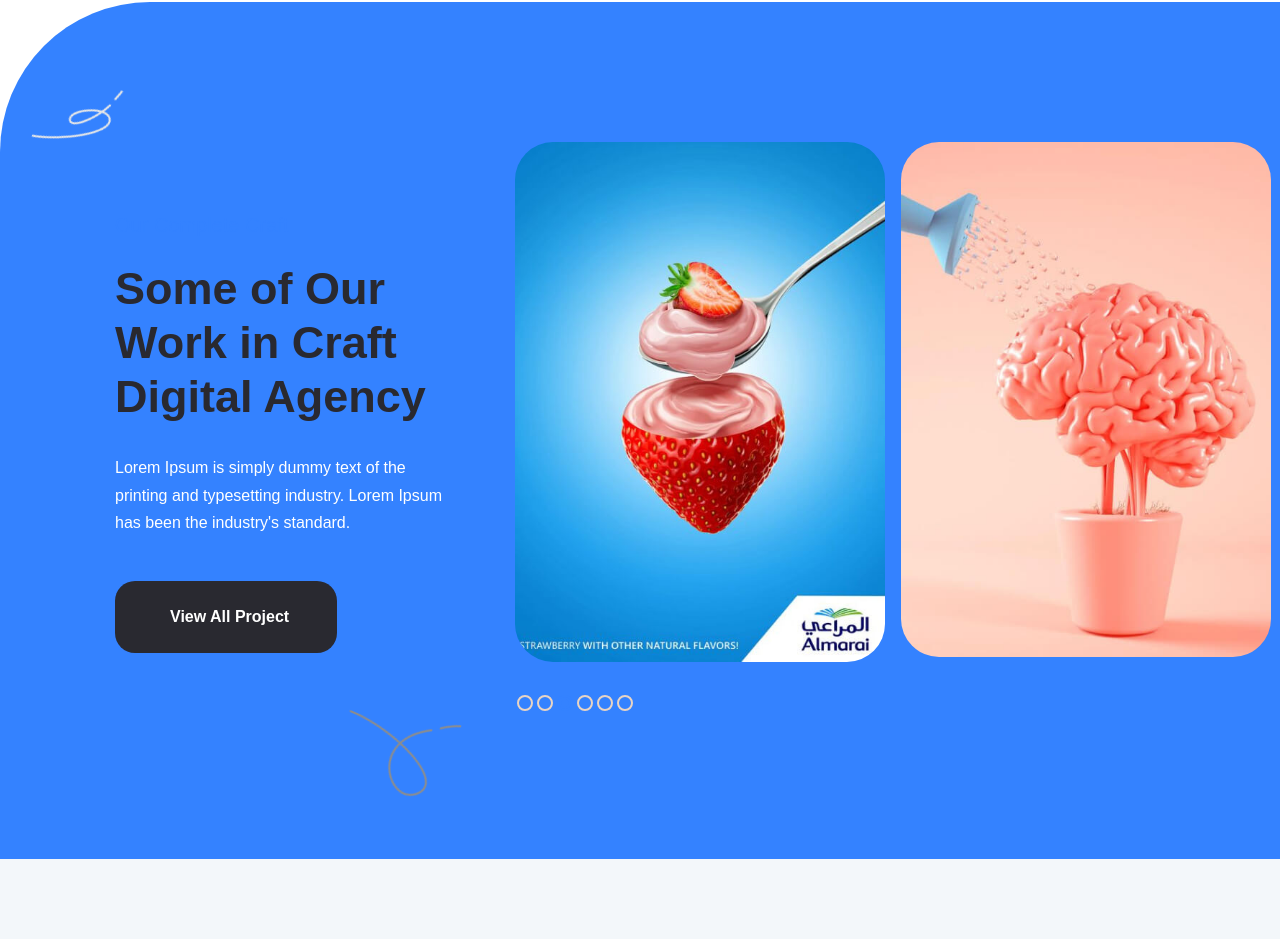
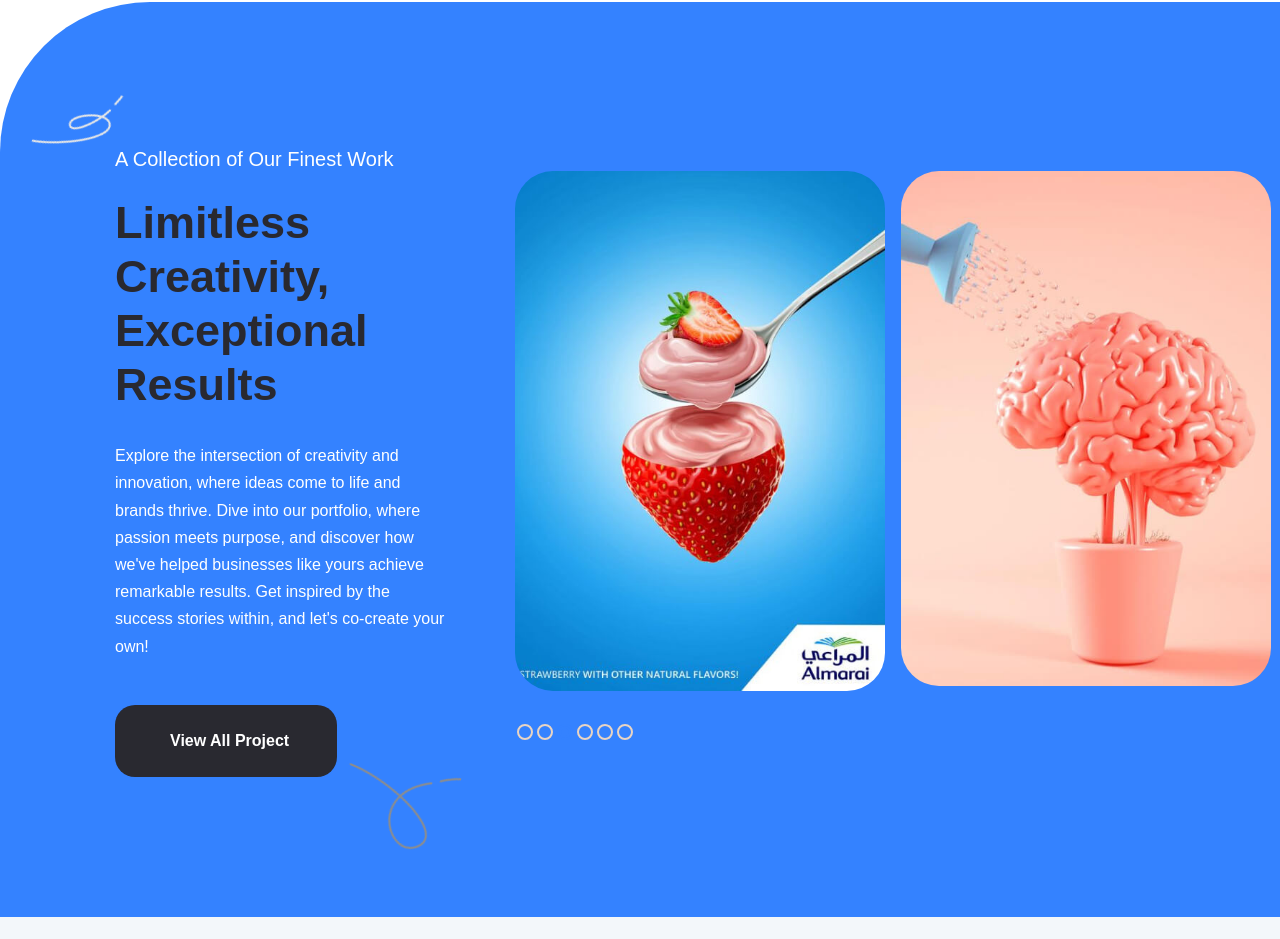
Before and after one commit to muddassirh/portfolio, a React (Create React App) app: page / in a window 1280 px wide. Shown: the part 3273-4212 px from the top of the page. Built offline with nearby package versions, Linux system fonts and the light colour scheme; a web font is replaced by a local one.

Commit message:
home project area

```diff
--- a/src/components/Project1.jsx
+++ b/src/components/Project1.jsx
@@ -64,10 +64,10 @@ export default function Project1() {
                         <div className="col-xl-4">
                             <div className="project-content">
                                 <div className="section-title white-title mb-30">
-                                    <span className="sub-title">Our Complete Craft</span>
-                                    <h2 className="title">Some of Our Work in Craft Digital Agency</h2>
+                                    <span className="sub-title-white">A Collection of Our Finest Work</span>
+                                    <h2 className="title">Limitless Creativity, Exceptional Results</h2>
                                 </div>
-                                <p>Lorem Ipsum is simply dummy text of the printing and typesetting industry. Lorem Ipsum has been the industry's standard.</p>
+                                <p>Explore the intersection of creativity and innovation, where ideas come to life and brands thrive. Dive into our portfolio, where passion meets purpose, and discover how we've helped businesses like yours achieve remarkable results. Get inspired by the success stories within, and let's co-create your own!</p>
                                 <div className="content-bottom">
                                     <Link to="/about-me" className="btn">View All Project <span /></Link>
                                     <div className="project-nav">
```
